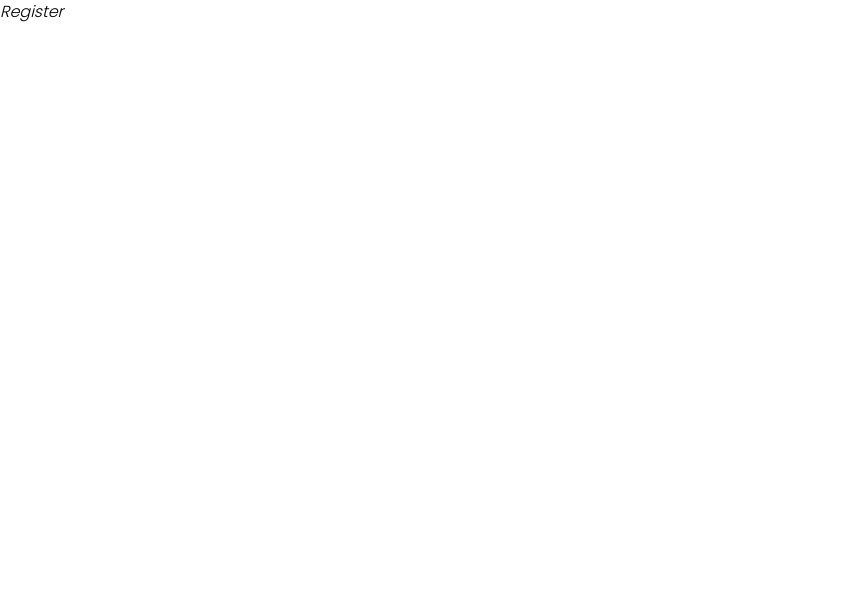
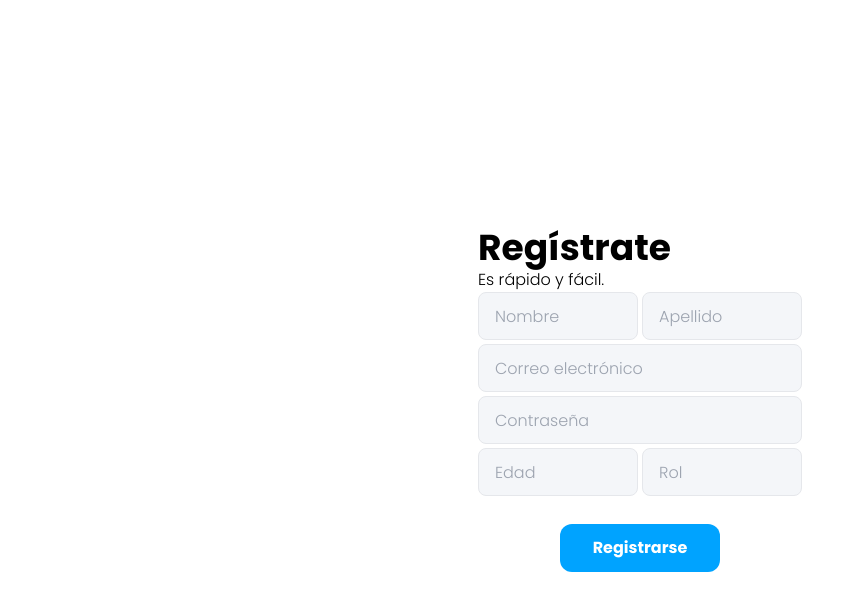
Before and after one commit to AxelCHCR/ProyectoRokbit, a Next.js app: page /pages/register in a window 1280 px wide. Shown: the top 610 px of the page, without its empty margins (0-864 px from the left). Built offline with nearby package versions, Linux system fonts and the light colour scheme.

Commit message:
feat: register FE structure

```diff
--- a/src/app/pages/register/page.tsx
+++ b/src/app/pages/register/page.tsx
@@ -1,3 +1,49 @@
+"use client";
+// import React, { useState } from "react";
+import Button from "@/app/components/button";
+import Input from "@/app/components/inputs";
+
 export default function Home() {
-  return <div className="font-poppins font-light italic">Register</div>;
+  // const [nombre, setNombre] = useState("");
+  // const [apellido, setApellido] = useState("");
+  // const [email, setEmail] = useState("");
+  // const [password, setPassword] = useState("");
+  // const [edad, setEdad] = useState("");
+  // const [rol, setRol] = useState("");
+
+  return (
+    <div className="flex items-center justify-center h-screen">
+      <div>
+        <h1 className="font-poppins font-bold text-4xl">Regístrate</h1>
+        <h2 className="font-poppins font-light text-base">
+          Es rápido y fácil.
+        </h2>
+        <form>
+          <div className="flex flex-col space-y-1">
+            <div className="flex">
+              <div className="mr-1">
+                <Input placeholder="Nombre" />
+              </div>
+              <div>
+                <Input placeholder="Apellido" />
+              </div>
+            </div>
+            <Input placeholder="Correo electrónico" className="w-[20.25rem]" />
+            <Input placeholder="Contraseña" className="w-[20.25rem]" />
+            <div className="flex">
+              <div className="mr-1">
+                <Input placeholder="Edad" />
+              </div>
+              <div>
+                <Input placeholder="Rol" />
+              </div>
+            </div>
+          </div>
+        </form>
+        <div className="text-center">
+          <Button text="Registrarse" className="mt-7" />
+        </div>
+      </div>
+    </div>
+  );
 }
```
